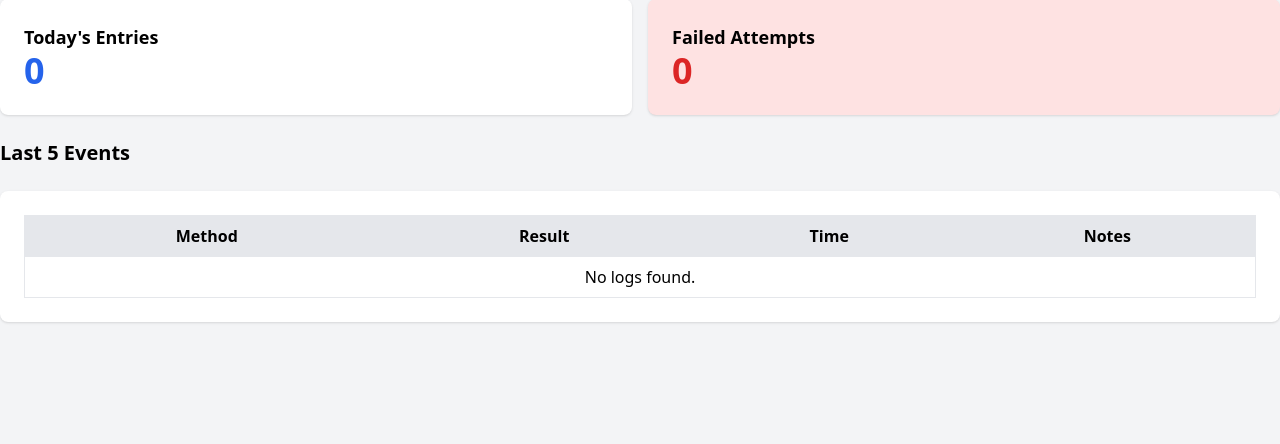
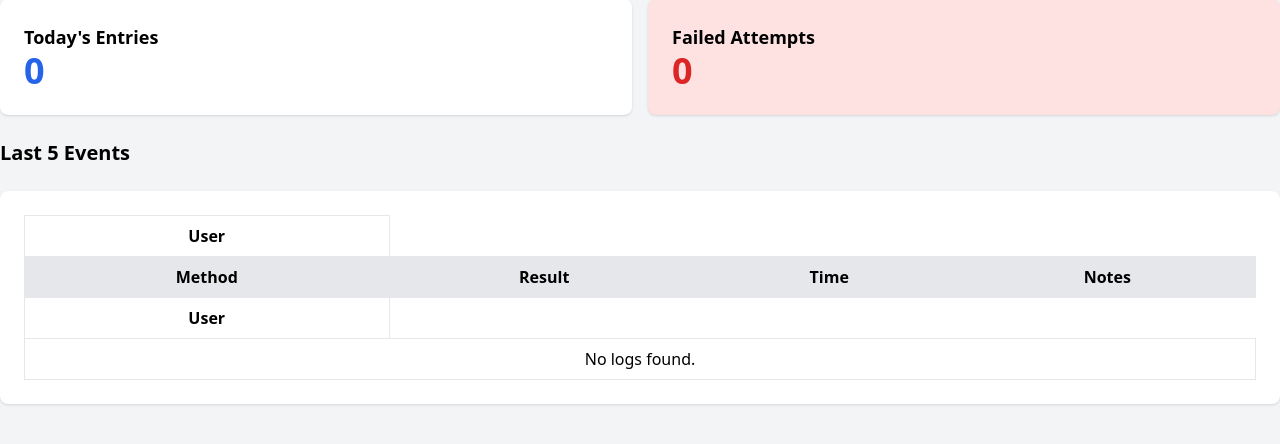
Before and after one commit to KRD66/access_management, a Django app: page /access_logs/dashboard/ in a window 1280 px wide. Shown: the part 141-585 px from the top of the page. Run offline with Django 5.2, Linux system fonts and the light colour scheme; a user stored in the database is signed in; data that the repository does not hold is empty; some libraries are stand-ins or nearby versions.

Commit message:
access log template th added

```diff
--- a/access_logs/templates/access_logs/dashboard.html
+++ b/access_logs/templates/access_logs/dashboard.html
@@ -15,7 +15,9 @@
     <h2 class="text-xl font-bold mt-6">Last 5 Events</h2>
     <div class="bg-white p-6 rounded-lg shadow">
         <table class="w-full border-collapse">
+        <th class="border p-2">User</th>
             <thead>
+                <th class="border p-2">User</th>
                 <tr class="bg-gray-200">
                     <th class="border p-2">Method</th>
                     <th class="border p-2">Result</th>
```
Also changed, not shown: devices/views.py (line endings or trailing spaces).
